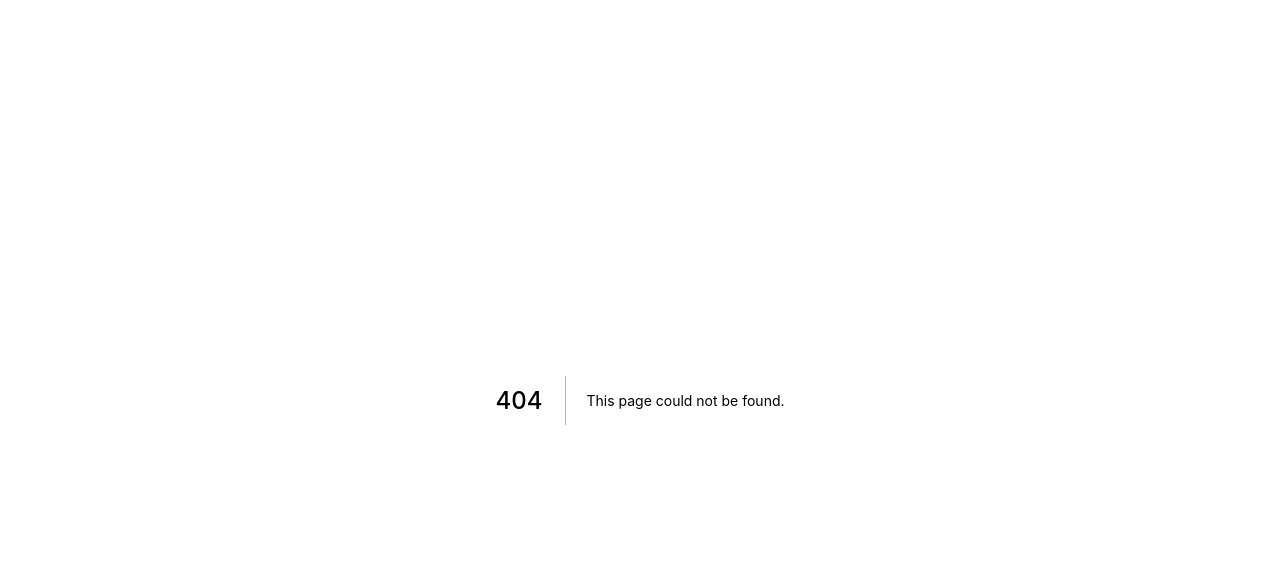
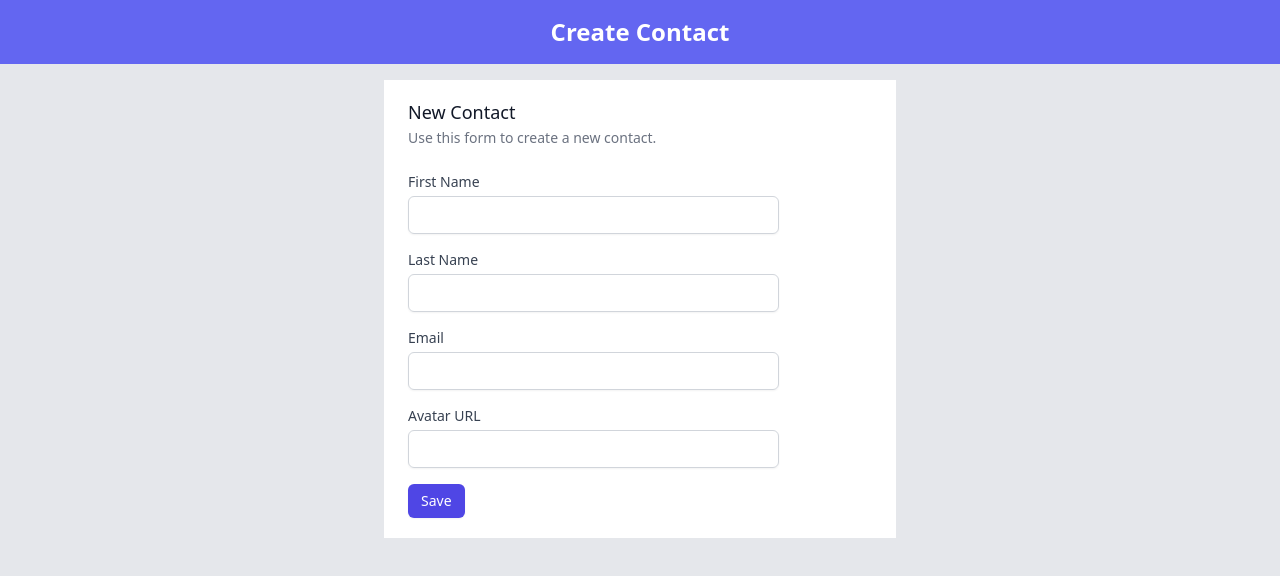
Before and after one commit to developer-school/how-to-use-react-and-axios, a Next.js app: page /contact/create in a window 1280 px wide. Before the commit this address had no page. Shown: the top 576 px of the page. Built offline with nearby package versions, Linux system fonts and the light colour scheme.

Commit message:
POST/PUT

```diff
--- /dev/null
+++ b/components/Layout.tsx
@@ -0,0 +1,24 @@
+import React, { ReactElement, ReactNode } from "react";
+import { Toaster } from "react-hot-toast";
+
+interface Props {
+  title: string;
+  children: ReactNode;
+}
+
+export default function Layout({ title, children }: Props): ReactElement {
+  return (
+    <div className='bg-gray-200 min-h-screen h-full'>
+      <nav className='bg-indigo-500 text-white py-4'>
+        <div className='text-center px-4 sm:px-6 lg:px-8'>
+          <h1 className='text-2xl font-bold'>{title}</h1>
+        </div>
+      </nav>
+      <main className='relative'>
+        <div className='max-w-xl  mt-4 sm:px-6 lg:px-8 mx-auto'>{children}</div>
+      </main>
+
+      <Toaster />
+    </div>
+  );
+}
--- /dev/null
+++ b/components/PersonForm.tsx
@@ -0,0 +1,119 @@
+import React, { ReactElement, useEffect, useState } from "react";
+import { Person } from "../lib/person/models/person";
+
+interface Props {
+  initialPerson?: Person;
+  onSubmit: (person: Person) => void;
+}
+
+export default function PersonForm({
+  initialPerson = {
+    avatar: "",
+    email: "",
+    first_name: "",
+    last_name: "",
+  } as Person,
+  onSubmit,
+}: Props): ReactElement {
+  const [person, setPerson] = useState<Person>(initialPerson);
+
+  useEffect(() => {
+    setPerson(initialPerson);
+  }, [JSON.stringify(initialPerson)]);
+
+  return (
+    <form
+      onSubmit={(e) => {
+        e.preventDefault();
+
+        onSubmit(person);
+      }}
+      className='mt-6 space-y-4  grid grid-cols-1 row-gap-6 col-gap-4 sm:grid-cols-5'
+    >
+      <div className='sm:col-span-4'>
+        <label
+          htmlFor='first_name'
+          className='block text-sm font-medium leading-5 text-gray-700'
+        >
+          First Name
+        </label>
+        <div className='mt-1 rounded-md shadow-sm'>
+          <input
+            id='first_name'
+            type='text'
+            required
+            value={person.first_name}
+            onChange={(e) =>
+              setPerson({ ...person, first_name: e.target.value })
+            }
+            className='appearance-none block w-full px-3 py-2 border border-gray-300 rounded-md placeholder-gray-400 focus:outline-none focus:shadow-outline-blue focus:border-blue-300 transition duration-150 ease-in-out sm:text-sm sm:leading-5'
+          />
+        </div>
+      </div>
+      <div className='sm:col-span-4'>
+        <label
+          htmlFor='last_name'
+          className='block text-sm font-medium leading-5 text-gray-700'
+        >
+          Last Name
+        </label>
+        <div className='mt-1 rounded-md shadow-sm'>
+          <input
+            id='last_name'
+            type='text'
+            required
+            value={person.last_name}
+            onChange={(e) =>
+              setPerson({ ...person, last_name: e.target.value })
+            }
+            className='appearance-none block w-full px-3 py-2 border border-gray-300 rounded-md placeholder-gray-400 focus:outline-none focus:shadow-outline-blue focus:border-blue-300 transition duration-150 ease-in-out sm:text-sm sm:leading-5'
+          />
+        </div>
+      </div>
+      <div className='sm:col-span-4'>
+        <label
+          htmlFor='email'
+          className='block text-sm font-medium leading-5 text-gray-700'
+        >
+          Email
+        </label>
+        <div className='mt-1 rounded-md shadow-sm'>
+          <input
+            id='email'
+            type='email'
+            required
+            value={person.email}
+            onChange={(e) => setPerson({ ...person, email: e.target.value })}
+            className='appearance-none block w-full px-3 py-2 border border-gray-300 rounded-md placeholder-gray-400 focus:outline-none focus:shadow-outline-blue focus:border-blue-300 transition duration-150 ease-in-out sm:text-sm sm:leading-5'
+          />
+        </div>
+      </div>
+      <div className='sm:col-span-4'>
+        <label
+          htmlFor='avatar'
+          className='block text-sm font-medium leading-5 text-gray-700'
+        >
+          Avatar URL
+        </label>
+        <div className='mt-1 rounded-md shadow-sm'>
+          <input
+            id='avatar'
+            type='avatar'
+            required
+            value={person.avatar}
+            onChange={(e) => setPerson({ ...person, avatar: e.target.value })}
+            className='appearance-none block w-full px-3 py-2 border border-gray-300 rounded-md placeholder-gray-400 focus:outline-none focus:shadow-outline-blue focus:border-blue-300 transition duration-150 ease-in-out sm:text-sm sm:leading-5'
+          />
+        </div>
+      </div>
+      <div className='sm:col-span-4 mt-10'>
+        <button
+          type='submit'
+          className='inline-flex items-center px-3 py-2 border border-transparent text-sm leading-4 font-medium rounded-md shadow-sm text-white bg-indigo-600 hover:bg-indigo-700 focus:outline-none focus:ring-2 focus:ring-offset-2 focus:ring-indigo-500'
+        >
+          Save
+        </button>
+      </div>
+    </form>
+  );
+}
--- a/components/PersonList.tsx
+++ b/components/PersonList.tsx
@@ -10,7 +10,7 @@ export default function PersonList({ people }: Props): ReactElement {
   return (
     <ul role='list' className='divide-y space-y-4 pb-12 divide-gray-200'>
       {people.map((person) => (
-        <li>
+        <li key={person.id}>
           <PersonListTile person={person} />
         </li>
       ))}
--- a/components/PersonListTile.tsx
+++ b/components/PersonListTile.tsx
@@ -1,3 +1,4 @@
+import Link from "next/link";
 import React, { ReactElement } from "react";
 import { Person } from "../lib/person/models/person";
 
@@ -7,6 +8,8 @@ interface Props {
 
 export default function PersonListTile({ person }: Props): ReactElement {
   return (
+    <Link href={`/contact/edit/${person.id}`}>
+      <a>
         <article className='mx-4 sm:mx-0 shadow-lg rounded p-4 bg-white flex x-2'>
           <header>
             <img
@@ -22,5 +25,7 @@ export default function PersonListTile({ person }: Props): ReactElement {
             <p className='text-sm text-gray-500'>{person.email}</p>
           </section>
         </article>
+      </a>
+    </Link>
   );
 }
--- a/db.json
+++ b/db.json
@@ -2,7 +2,7 @@
   "people": [
     {
       "id": 1,
-      "first_name": "Paul",
+      "first_name": "Paulq",
       "last_name": "Halliday",
       "email": "hello@developer.school",
       "avatar": "https://developer.school/favicon.ico"
--- a/lib/person/repositories/person.repository.ts
+++ b/lib/person/repositories/person.repository.ts
@@ -7,7 +7,8 @@ type IPersonRepository = {
   getById: (id: number) => Promise<Person>;
   getByName: (name: string) => Promise<Person>;
   getByEmail: (email: string) => Promise<Person>;
-  create: (person: Person) => Promise<Person>;
+  create: (person: Person) => Promise<void>;
+  update: (person: Person) => Promise<void>;
 };
 
 export function PersonRepository(axios: AxiosInstance): IPersonRepository {
@@ -18,8 +19,9 @@ export function PersonRepository(axios: AxiosInstance): IPersonRepository {
       (await axios.get(`/people?name=${name}`)).data,
     getByEmail: async (email: string) =>
       (await axios.get(`/people?email=${email}`)).data,
-    create: async (person: Person) =>
-      (await axios.post("/people", person)).data,
+    create: async (person: Person) => await axios.post("/people", person),
+    update: async (person: Person) =>
+      await axios.put(`/people/${person.id}`, person),
   };
 }
 
--- a/package.json
+++ b/package.json
@@ -12,7 +12,8 @@
     "axios": "^0.24.0",
     "next": "12.0.2",
     "react": "17.0.2",
-    "react-dom": "17.0.2"
+    "react-dom": "17.0.2",
+    "react-hot-toast": "^2.1.1"
   },
   "devDependencies": {
     "@types/react": "17.0.34",
--- /dev/null
+++ b/pages/contact/create.tsx
@@ -0,0 +1,36 @@
+import { useRouter } from "next/dist/client/router";
+import React, { ReactElement } from "react";
+import toast from "react-hot-toast";
+import Layout from "../../components/Layout";
+import PersonForm from "../../components/PersonForm";
+import { Person } from "../../lib/person/models/person";
+import PersonRepository from "../../lib/person/repositories/person.repository";
+
+export default function CreateContactPage(): ReactElement {
+  const { replace } = useRouter();
+
+  async function handleSubmit(person: Person): Promise<void> {
+    await PersonRepository.create(person);
+
+    toast.success("Contact created successfully.");
+    replace("/");
+  }
+
+  return (
+    <Layout title='Create Contact'>
+      <article className='bg-white mx-4 sm:mx-0 px-4 py-5 border-b border-gray-200 sm:px-6'>
+        <header>
+          <h3 className='text-lg leading-6 font-medium text-gray-900'>
+            New Contact
+          </h3>
+          <p className='mt-1 text-sm text-gray-500'>
+            Use this form to create a new contact.
+          </p>
+        </header>
+        <section>
+          <PersonForm onSubmit={handleSubmit} />
+        </section>
+      </article>
+    </Layout>
+  );
+}
--- /dev/null
+++ b/pages/contact/edit/[id].tsx
@@ -0,0 +1,45 @@
+import { useRouter } from "next/dist/client/router";
+import React, { ReactElement, useEffect, useState } from "react";
+import toast from "react-hot-toast";
+import Layout from "../../../components/Layout";
+import PersonForm from "../../../components/PersonForm";
+import { Person } from "../../../lib/person/models/person";
+import PersonRepository from "../../../lib/person/repositories/person.repository";
+
+export default function EditContactPage(): ReactElement {
+  const { replace, query } = useRouter();
+
+  const [person, setPerson] = useState<Person>({} as Person);
+
+  useEffect(() => {
+    async function getPerson() {
+      const id = Number.parseInt(query.id as string);
+
+      if (!Number.isNaN(id)) {
+        const res = await PersonRepository.getById(id);
+
+        setPerson(res);
+      } else {
+        toast.error("Invalid id");
+        replace("/");
+      }
+    }
+
+    getPerson();
+  }, [query.id]);
+
+  async function handleSubmit(person: Person): Promise<void> {
+    await PersonRepository.update(person);
+
+    toast.success("Contact updated successfully.");
+    replace("/");
+  }
+
+  return (
+    <Layout title='Edit Contact'>
+      <article className='bg-white mx-4 sm:mx-0 pb-6 pt-1 border-b border-gray-200 sm:px-6'>
+        <PersonForm initialPerson={person} onSubmit={handleSubmit} />
+      </article>
+    </Layout>
+  );
+}
--- a/pages/index.tsx
+++ b/pages/index.tsx
@@ -1,4 +1,6 @@
+import Link from "next/link";
 import React, { useEffect, useState } from "react";
+import Layout from "../components/Layout";
 import PersonList from "../components/PersonList";
 import { Person } from "../lib/person/models/person";
 import PersonRepository from "../lib/person/repositories/person.repository";
@@ -25,17 +27,30 @@ export default function Home() {
   }, []);
 
   return (
-    <div className='bg-gray-200 min-h-screen h-full'>
-      <nav className='bg-indigo-500 text-white py-4'>
-        <div className='text-center px-4 sm:px-6 lg:px-8'>
-          <h1 className='text-2xl font-bold '>Contacts</h1>
-        </div>
-      </nav>
-      <main>
-        <div className='max-w-xl  mt-4 sm:px-6 lg:px-8 mx-auto'>
-          <PersonList people={contacts} />
-        </div>
-      </main>
-    </div>
+    <Layout title='Contacts'>
+      <div className='max-w-xl  mt-4 sm:px-6 lg:px-8 mx-auto'>
+        <PersonList people={contacts} />
+      </div>
+      <Link href={"/contact/create"}>
+        <a className='inline-flex fixed bottom-10 right-10 items-center p-4 border border-transparent rounded-full  text-white shadow-xl bg-indigo-500 hover:bg-indigo-700 focus:outline-none focus:ring-2 focus:ring-offset-2 focus:ring-indigo-500'>
+          {/* Icon: https://heroicons.com/ - outline/plus-sm */}
+          <svg
+            className='h-8 w-8'
+            xmlns='http://www.w3.org/2000/svg'
+            fill='none'
+            viewBox='0 0 24 24'
+            stroke='currentColor'
+            aria-hidden='true'
+          >
+            <path
+              stroke-linecap='round'
+              stroke-linejoin='round'
+              stroke-width='2'
+              d='M12 6v6m0 0v6m0-6h6m-6 0H6'
+            />
+          </svg>
+        </a>
+      </Link>
+    </Layout>
   );
 }
```
Also changed, not shown: pages/_app.tsx (+5 -4 lines), 1 other file (tests, documents, lock files or other folders). Lines whose indentation alone changed are shown as unchanged.
